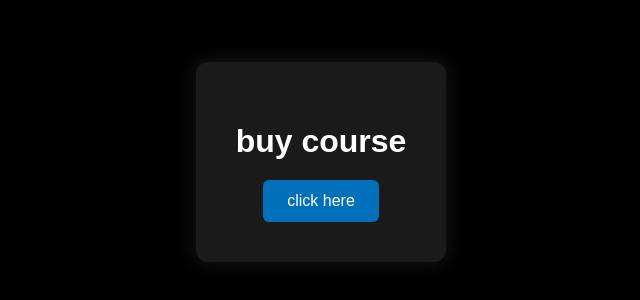
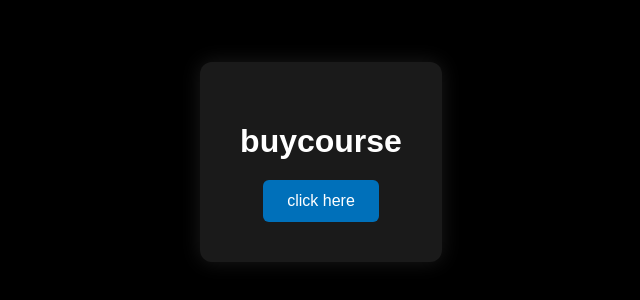
Before and after one commit to tubzzzz/site, a plain HTML site: page index.html in a window 1280 px wide. Shown: the part 238-538 px from the top of the page, 319-959 px from the left. Drawn offline with Linux system fonts and the light colour scheme.

Commit message:
Update index.html
buy course -> buycourse

```diff
--- a/index.html
+++ b/index.html
@@ -45,7 +45,7 @@
 </head>
 <body>
   <div class="box">
-    <h1>buy course</h1>
+    <h1>buycourse</h1>
     <form action="https://www.paypal.com/cgi-bin/webscr" method="post" target="_blank">
       <input type="hidden" name="cmd" value="_xclick">
       <input type="hidden" name="business" value="karelzavaril@gmail.com">
```
